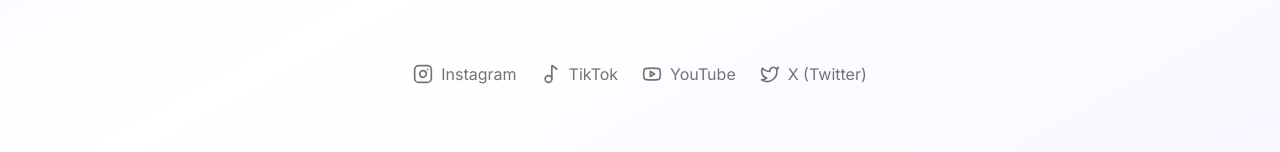
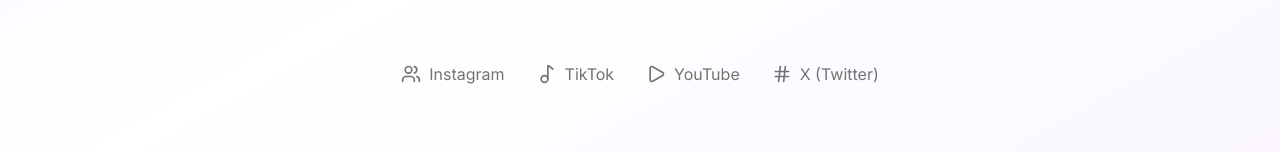
Before and after one commit to skullegion-dev/morefollowers, a Next.js app: page / in a window 1280 px wide. Shown: the part 564-716 px from the top of the page. Built offline with nearby package versions, Linux system fonts and the light colour scheme.

Commit message:
Fix Lucide icons - brand icons removed

```diff
--- a/src/app/page.tsx
+++ b/src/app/page.tsx
@@ -2,7 +2,7 @@
 import { Card, CardContent } from "@/components/ui/card";
 import { Badge } from "@/components/ui/badge";
 import Link from "next/link";
-import { ArrowRight, Instagram, Youtube, Music2, Twitter } from "lucide-react";
+import { ArrowRight, Music2, Play, Users, Hash } from "lucide-react";
 
 export default function HomePage() {
   return (
@@ -43,18 +43,18 @@
           </div>
 
           {/* Platforms */}
-          <div className="flex flex-wrap justify-center gap-6 mt-16 text-muted-foreground">
+          <div className="flex flex-wrap justify-center gap-8 mt-16 text-muted-foreground">
             <div className="flex items-center gap-2">
-              <Instagram className="h-5 w-5" /> Instagram
+              <Users className="h-5 w-5" /> Instagram
             </div>
             <div className="flex items-center gap-2">
               <Music2 className="h-5 w-5" /> TikTok
             </div>
             <div className="flex items-center gap-2">
-              <Youtube className="h-5 w-5" /> YouTube
+              <Play className="h-5 w-5" /> YouTube
             </div>
             <div className="flex items-center gap-2">
-              <Twitter className="h-5 w-5" /> X (Twitter)
+              <Hash className="h-5 w-5" /> X (Twitter)
             </div>
           </div>
         </div>
```
